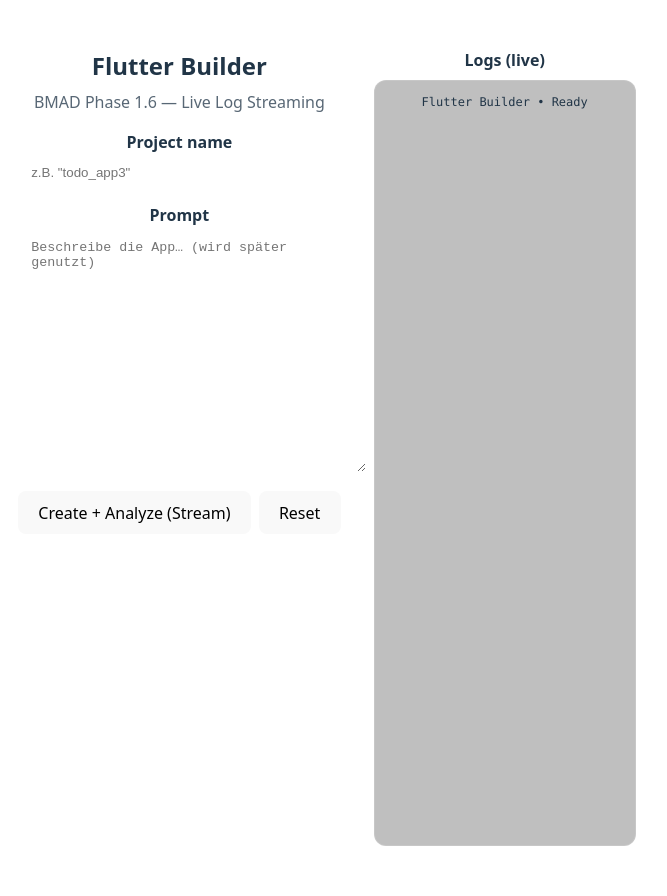
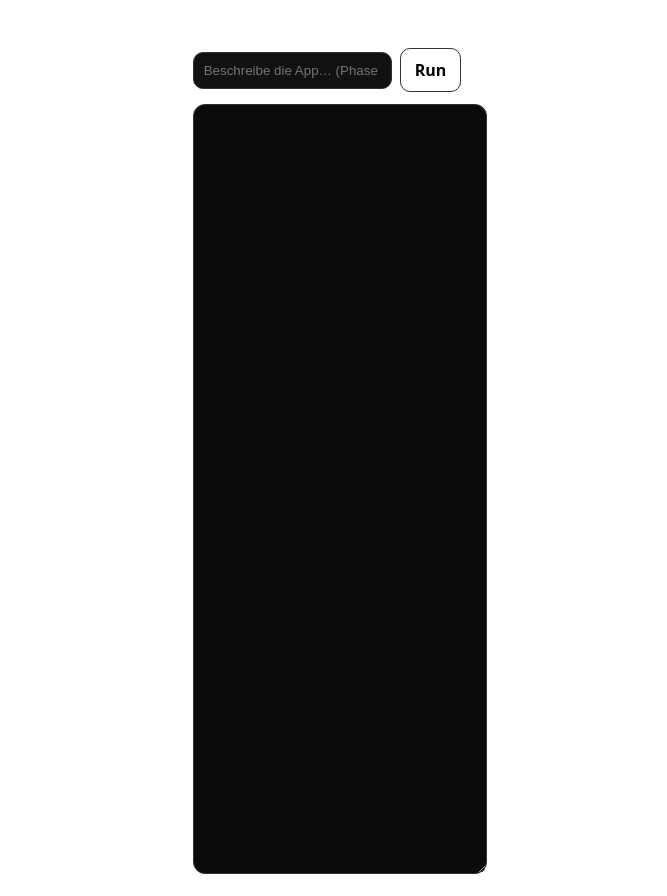
Before and after one commit to MartinWiederhold/Appbuilder, a React (Vite) app in the folder apps/desktop/: page / in a window 1280 px wide. Shown: the whole page, without its empty margins (313-980 px from the left). Before the commit the page ends 864 px from the top, so only its background shows below. Built offline with nearby package versions, Linux system fonts and the light colour scheme.

Commit message:
BMAD Phase 1.3: minimal UI + fix eslint deps

```diff
--- a/apps/desktop/package.json
+++ b/apps/desktop/package.json
@@ -20,10 +20,11 @@
     "@types/react": "^18.3.3",
     "@types/react-dom": "^18.3.0",
     "@vitejs/plugin-react": "^4.3.1",
-    "eslint": "^9.9.0",
+    "eslint": "^8.57.1",
     "eslint-plugin-react-hooks": "^4.6.2",
     "eslint-plugin-react-refresh": "^0.4.11",
     "typescript": "~5.5.4",
+    "typescript-eslint": "^8.56.1",
     "vite": "^7.3.1"
   }
 }
--- a/apps/desktop/src/App.tsx
+++ b/apps/desktop/src/App.tsx
@@ -1,142 +1,90 @@
-import { useEffect, useRef, useState } from "react";
+import { useEffect, useMemo, useState } from "react";
+import "./App.css";
+import { listen } from "@tauri-apps/api/event";
 import { invoke } from "@tauri-apps/api/core";
-import { listen } from "@tauri-apps/api/event";
-import "./App.css";
+
+type AgentLogPayload = string;
 
 export default function App() {
-  const [projectName, setProjectName] = useState("");
   const [prompt, setPrompt] = useState("");
-  const [logs, setLogs] = useState<string[]>(["Flutter Builder • Ready"]);
-  const [busy, setBusy] = useState(false);
-  const bottomRef = useRef<HTMLDivElement | null>(null);
+  const [logs, setLogs] = useState<string[]>([]);
+  const [running, setRunning] = useState(false);
 
-  function append(line: string) {
-    setLogs((p) => [...p, line]);
-  }
+  const logText = useMemo(() => logs.join("\n"), [logs]);
 
   useEffect(() => {
-    let unlistenLog: null | (() => void) = null;
-    let unlistenDone: null | (() => void) = null;
-
-    (async () => {
-      unlistenLog = await listen<string>("agent:log", (event) => {
-        append(event.payload);
-      });
-
-      unlistenDone = await listen<string>("agent:done", (event) => {
-        append(`✅ Agent finished (${event.payload}).`);
-        setBusy(false);
-      });
-    })();
+    const unlistenPromises = [
+      listen<AgentLogPayload>("agent:log", (event) => {
+        setLogs((prev) => [...prev, String(event.payload)]);
+      }),
+      listen<string>("agent:done", (event) => {
+        setLogs((prev) => [...prev, `\n[done] ${String(event.payload)}`]);
+        setRunning(false);
+      }),
+    ];
 
     return () => {
-      if (unlistenLog) unlistenLog();
-      if (unlistenDone) unlistenDone();
+      unlistenPromises.forEach(async (p) => {
+        try {
+          const unlisten = await p;
+          unlisten();
+        } catch {
+          // ignore
+        }
+      });
     };
-    // eslint-disable-next-line react-hooks/exhaustive-deps
   }, []);
 
-  useEffect(() => {
-    bottomRef.current?.scrollIntoView({ behavior: "smooth" });
-  }, [logs]);
+  async function onRun() {
+    if (running) return;
+    setLogs([]);
+    setRunning(true);
 
-  async function runAgent() {
-    if (busy) return;
-
-    const name = projectName.trim();
-    if (!name) {
-      append("⚠️ Please enter a project name first.");
-      return;
-    }
-
-    setBusy(true);
-    append(`▶️ Starting agent for project: ${name}`);
-
-    try {
-      await invoke("run_agent_stream", { projectName: name, prompt });
-    } catch (e: any) {
-      append("❌ Failed to start agent.");
-      append(String(e));
-      setBusy(false);
-    }
+    await invoke("run_agent_stream", { prompt });
   }
 
   return (
-    <div style={{ height: "100vh", display: "grid", gridTemplateColumns: "1.2fr 1fr" }}>
-      <div style={{ padding: 16 }}>
-        <h2 style={{ margin: 0 }}>Flutter Builder</h2>
-        <p style={{ opacity: 0.75, marginTop: 6 }}>BMAD Phase 1.6 — Live Log Streaming</p>
-
-        <div style={{ marginTop: 12, fontWeight: 600 }}>Project name</div>
+    <div style={{ height: "100vh", display: "grid", gridTemplateRows: "auto 1fr", gap: 12, padding: 16 }}>
+      <div style={{ display: "flex", gap: 8, alignItems: "center" }}>
         <input
-          value={projectName}
-          onChange={(e) => setProjectName(e.target.value)}
-          placeholder='z.B. "todo_app3"'
-          style={{
-            width: "100%",
-            padding: "10px 12px",
-            borderRadius: 12,
-            border: "1px solid rgba(255,255,255,0.12)",
-            background: "rgba(255,255,255,0.04)",
-            color: "inherit",
-            outline: "none",
-          }}
-        />
-
-        <div style={{ marginTop: 12, fontWeight: 600 }}>Prompt</div>
-        <textarea
           value={prompt}
           onChange={(e) => setPrompt(e.target.value)}
-          placeholder="Beschreibe die App… (wird später genutzt)"
+          placeholder="Beschreibe die App… (Phase 1.3: nur Dummy)"
+          style={{ flex: 1, padding: 10, borderRadius: 10, border: "1px solid #333", background: "#111", color: "#fff" }}
+        />
+        <button
+          onClick={onRun}
+          disabled={running}
           style={{
-            width: "100%",
-            height: 220,
-            resize: "vertical",
-            padding: 12,
-            borderRadius: 12,
-            border: "1px solid rgba(255,255,255,0.12)",
-            background: "rgba(255,255,255,0.04)",
-            color: "inherit",
-            outline: "none",
+            padding: "10px 14px",
+            borderRadius: 10,
+            border: "1px solid #333",
+            background: running ? "#222" : "#fff",
+            color: running ? "#aaa" : "#000",
+            cursor: running ? "not-allowed" : "pointer",
+            fontWeight: 600,
           }}
-        />
-
-        <div style={{ marginTop: 12, display: "flex", gap: 8 }}>
-          <button onClick={runAgent} disabled={busy}>
-            {busy ? "Running…" : "Create + Analyze (Stream)"}
-          </button>
-          <button
-            onClick={() => {
-              setProjectName("");
-              setPrompt("");
-              setLogs(["Flutter Builder • Ready"]);
-            }}
-            disabled={busy}
-          >
-            Reset
-          </button>
-        </div>
+        >
+          {running ? "Running…" : "Run"}
+        </button>
       </div>
 
-      <div style={{ padding: 16, borderLeft: "1px solid rgba(255,255,255,0.08)" }}>
-        <div style={{ fontWeight: 600, marginBottom: 8 }}>Logs (live)</div>
-        <div
-          style={{
-            height: "calc(100% - 28px)",
-            overflow: "auto",
-            padding: 12,
-            borderRadius: 12,
-            border: "1px solid rgba(255,255,255,0.12)",
-            background: "rgba(0,0,0,0.25)",
-            fontFamily: "ui-monospace, SFMono-Regular, Menlo, Monaco, Consolas, monospace",
-            fontSize: 12,
-            whiteSpace: "pre-wrap",
-          }}
-        >
-          {logs.join("\n")}
-          <div ref={bottomRef} />
-        </div>
-      </div>
+      <textarea
+        readOnly
+        value={logText}
+        style={{
+          width: "100%",
+          height: "100%",
+          padding: 12,
+          borderRadius: 12,
+          border: "1px solid #333",
+          background: "#0b0b0b",
+          color: "#d6d6d6",
+          fontFamily: "ui-monospace, SFMono-Regular, Menlo, monospace",
+          fontSize: 12,
+          lineHeight: 1.4,
+        }}
+      />
     </div>
   );
 }
```
Also changed, not shown: 1 other file (tests, documents, lock files or other folders).
